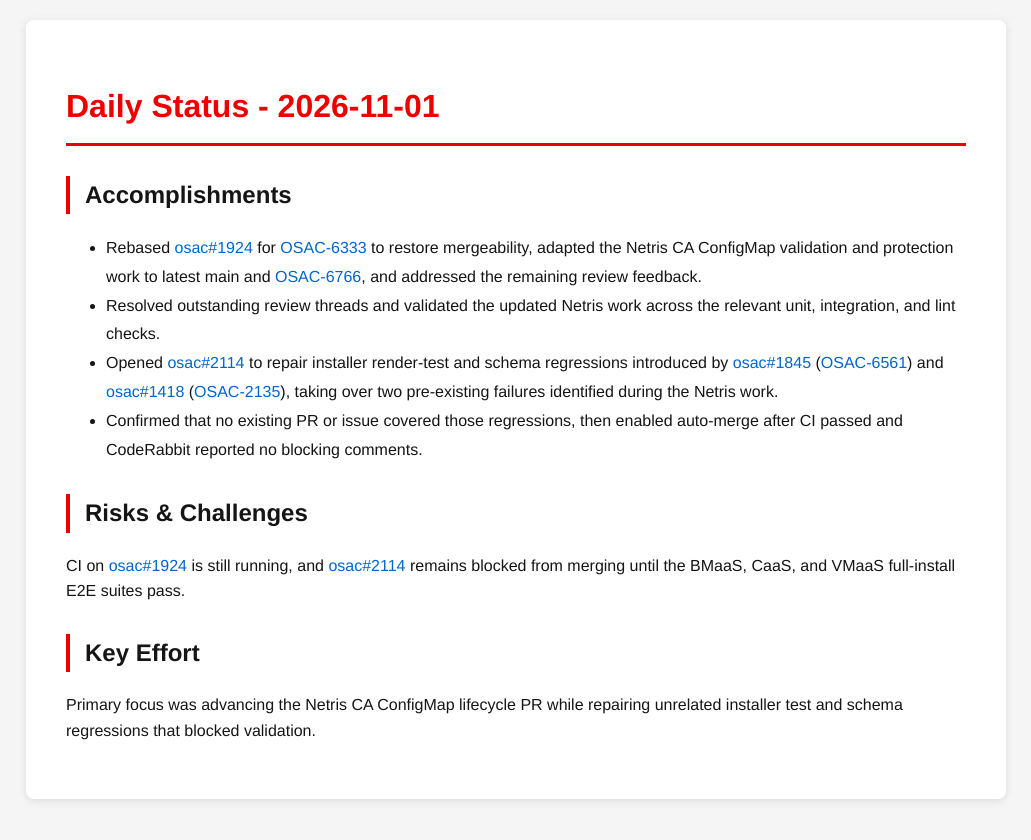
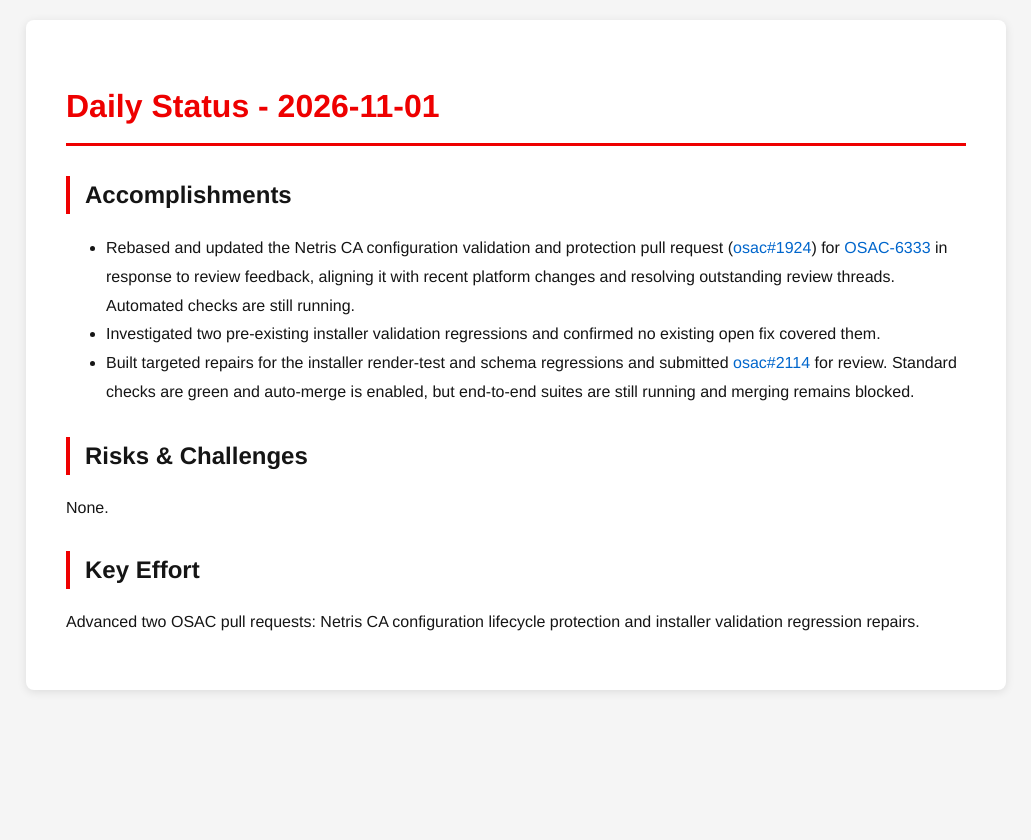
Before and after one commit to tzvatot/daily-status, a Jekyll site: the page built from 2026-11-01.md, in a window 1280 px wide. Shown: the top 840 px of the page, without its empty margins (124-1155 px from the left). Built offline with Jekyll 4.4.1, drawn with Linux system fonts in a browser that asks for light colours.

Commit message:
Daily status update - 2026-11-01

```diff
--- a/2026-11-01.md
+++ b/2026-11-01.md
@@ -7,13 +7,12 @@ date: 2026-11-01
 # Daily Status - 2026-11-01
 
 ## Accomplishments
-- Rebased [osac#1924](https://github.com/osac-project/osac/pull/1924) for [OSAC-6333](https://redhat.atlassian.net/browse/OSAC-6333) to restore mergeability, adapted the Netris CA ConfigMap validation and protection work to latest main and [OSAC-6766](https://redhat.atlassian.net/browse/OSAC-6766), and addressed the remaining review feedback.
-- Resolved outstanding review threads and validated the updated Netris work across the relevant unit, integration, and lint checks.
-- Opened [osac#2114](https://github.com/osac-project/osac/pull/2114) to repair installer render-test and schema regressions introduced by [osac#1845](https://github.com/osac-project/osac/pull/1845) ([OSAC-6561](https://redhat.atlassian.net/browse/OSAC-6561)) and [osac#1418](https://github.com/osac-project/osac/pull/1418) ([OSAC-2135](https://redhat.atlassian.net/browse/OSAC-2135)), taking over two pre-existing failures identified during the Netris work.
-- Confirmed that no existing PR or issue covered those regressions, then enabled auto-merge after CI passed and CodeRabbit reported no blocking comments.
+- Rebased and updated the Netris CA configuration validation and protection pull request ([osac#1924](https://github.com/osac-project/osac/pull/1924)) for [OSAC-6333](https://redhat.atlassian.net/browse/OSAC-6333) in response to review feedback, aligning it with recent platform changes and resolving outstanding review threads. Automated checks are still running.
+- Investigated two pre-existing installer validation regressions and confirmed no existing open fix covered them.
+- Built targeted repairs for the installer render-test and schema regressions and submitted [osac#2114](https://github.com/osac-project/osac/pull/2114) for review. Standard checks are green and auto-merge is enabled, but end-to-end suites are still running and merging remains blocked.
 
 ## Risks & Challenges
-CI on [osac#1924](https://github.com/osac-project/osac/pull/1924) is still running, and [osac#2114](https://github.com/osac-project/osac/pull/2114) remains blocked from merging until the BMaaS, CaaS, and VMaaS full-install E2E suites pass.
+None.
 
 ## Key Effort
-Primary focus was advancing the Netris CA ConfigMap lifecycle PR while repairing unrelated installer test and schema regressions that blocked validation.
+Advanced two OSAC pull requests: Netris CA configuration lifecycle protection and installer validation regression repairs.
```
